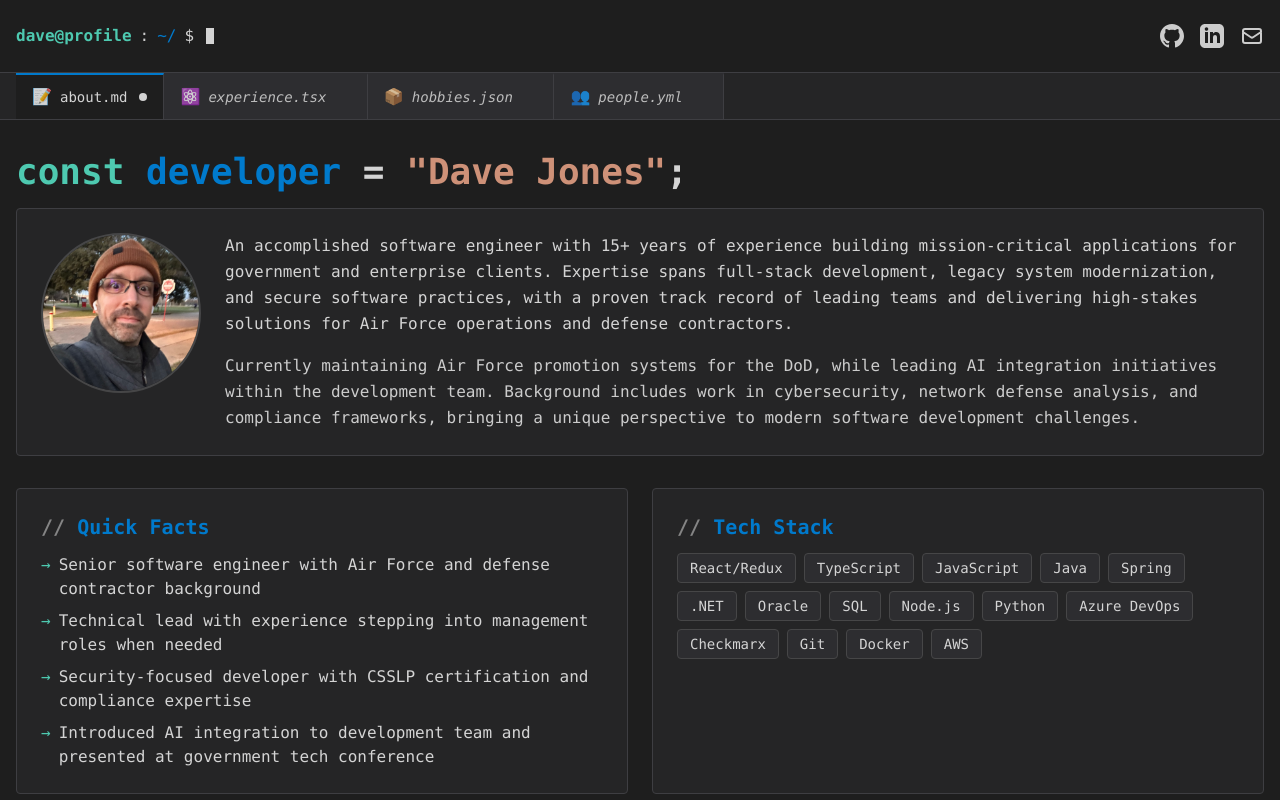
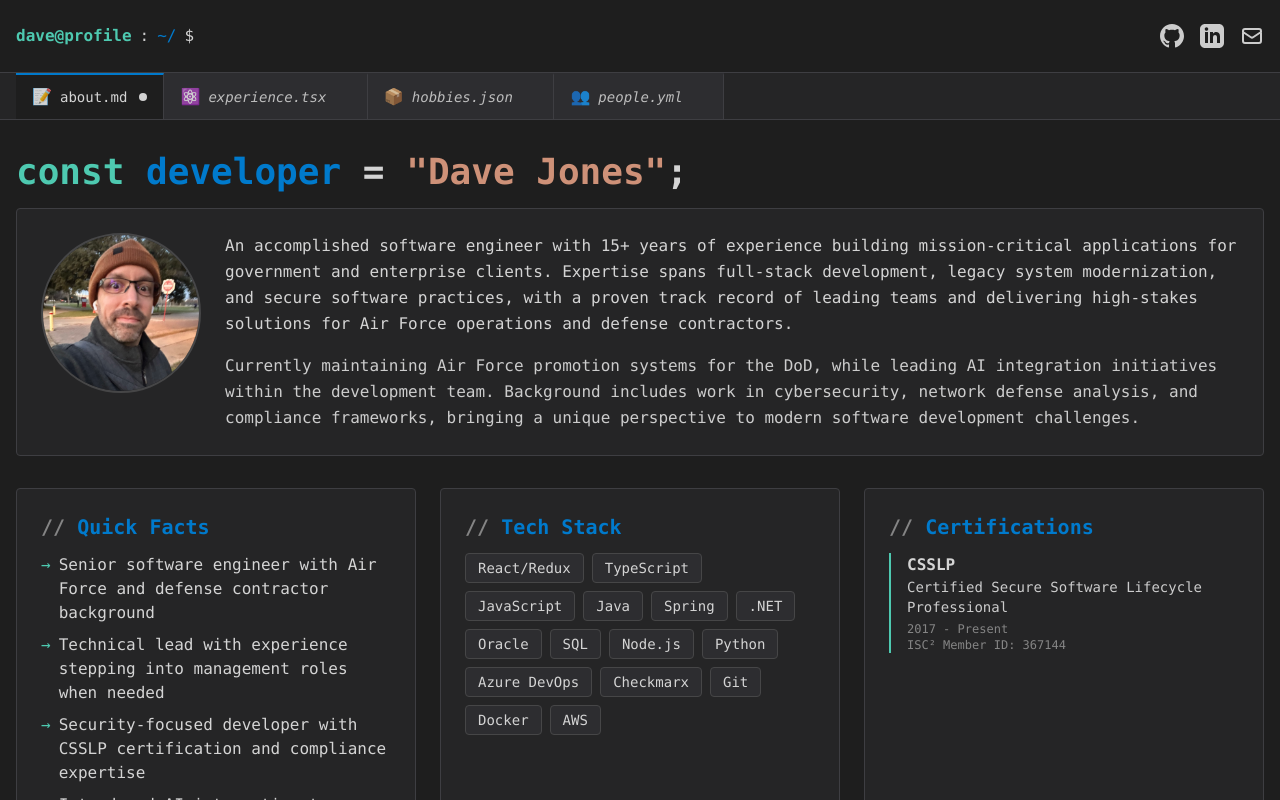
Before and after one commit to davemjones/davemjones.github.io, a Next.js app: page / in a window 1280 px wide. Shown: the top 800 px of the page. Built offline with nearby package versions, Linux system fonts and the light colour scheme.

Commit message:
added certification

```diff
--- a/app/page.tsx
+++ b/app/page.tsx
@@ -96,7 +96,7 @@
           </div>
         </section>
 
-        <section className="grid md:grid-cols-2 gap-6">
+        <section className="grid grid-cols-1 lg:grid-cols-3 gap-6">
           <div className="bg-[var(--vscode-bg-secondary)] border border-[var(--vscode-border-primary)] rounded p-6 hover:border-[var(--vscode-blue)] transition-colors">
             <h2 className="text-xl font-semibold text-[var(--vscode-blue)] mb-3 font-mono">
               <span className="text-[var(--vscode-text-disabled)]">{'//'}</span>{' '}
@@ -158,6 +158,29 @@
               ))}
             </div>
           </div>
+
+          <div className="bg-[var(--vscode-bg-secondary)] border border-[var(--vscode-border-primary)] rounded p-6 hover:border-[var(--vscode-blue)] transition-colors">
+            <h2 className="text-xl font-semibold text-[var(--vscode-blue)] mb-3 font-mono">
+              <span className="text-[var(--vscode-text-disabled)]">{'//'}</span>{' '}
+              Certifications
+            </h2>
+            <div className="space-y-3">
+              <div className="border-l-2 border-[var(--vscode-teal)] pl-4">
+                <h3 className="text-[var(--vscode-text-primary)] font-semibold">
+                  CSSLP
+                </h3>
+                <p className="text-[var(--vscode-text-secondary)] text-sm">
+                  Certified Secure Software Lifecycle Professional
+                </p>
+                <p className="text-[var(--vscode-text-disabled)] text-xs mt-1">
+                  2017 - Present
+                </p>
+                <p className="text-[var(--vscode-text-disabled)] text-xs">
+                  ISC² Member ID: 367144
+                </p>
+              </div>
+            </div>
+          </div>
         </section>
       </div>
     </>
```
